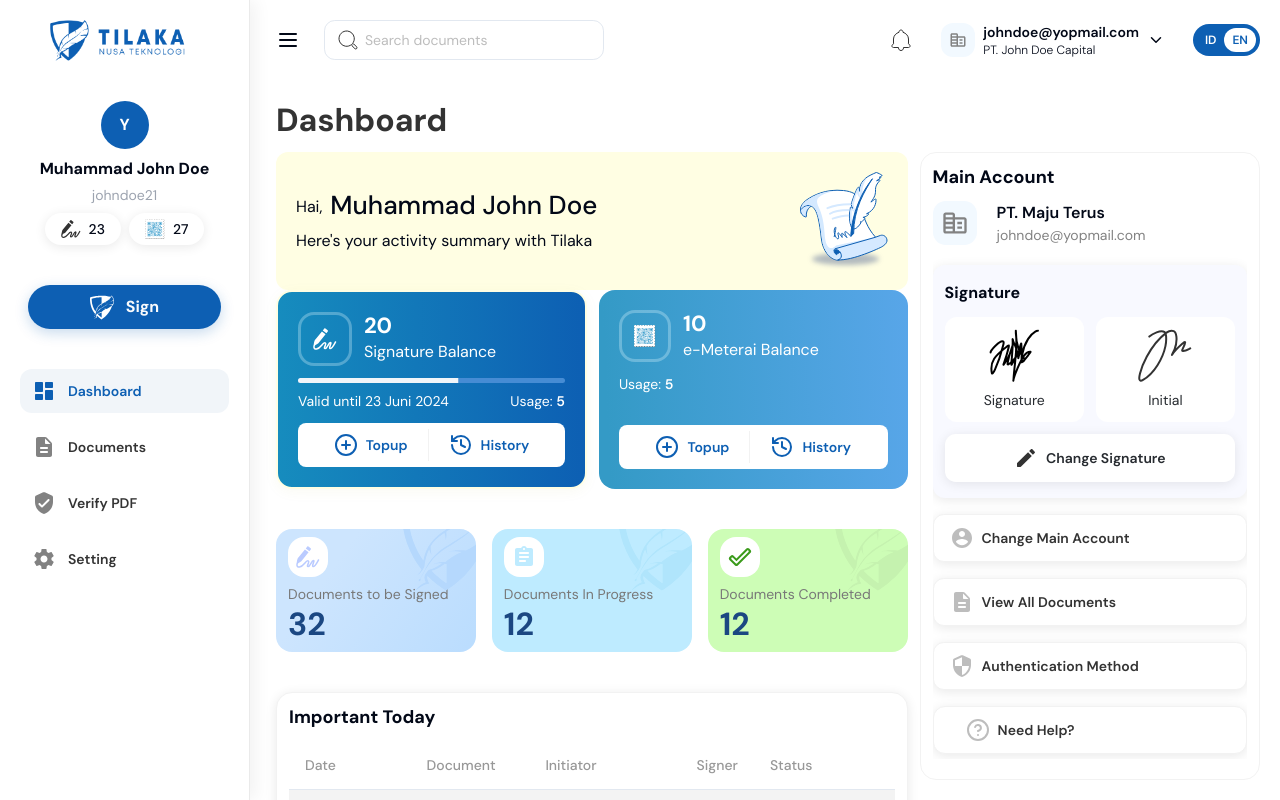
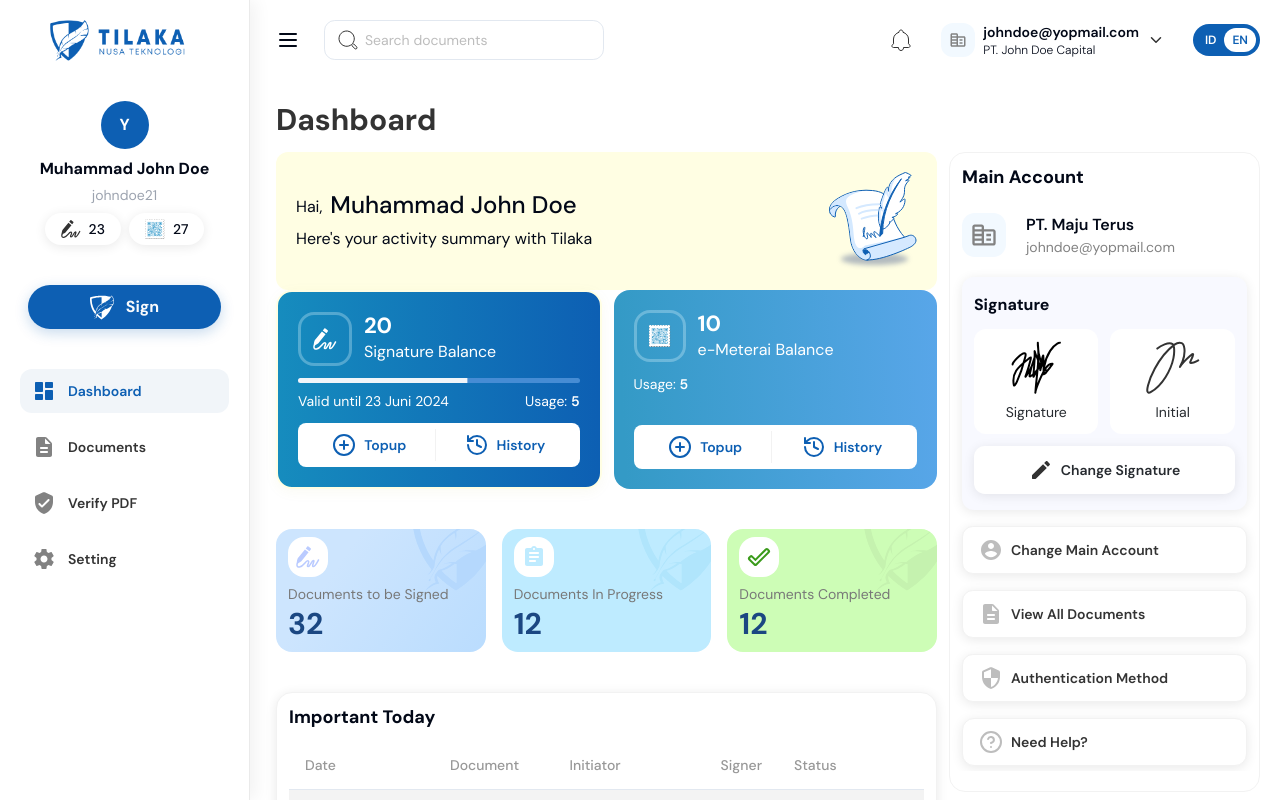
Before and after one commit to Zaldee69/tilaka-portal-2, a Next.js app: page /en/dashboard in a window 1280 px wide. Shown: the top 800 px of the page. Built offline with nearby package versions, Linux system fonts and the light colour scheme.

Commit message:
[TDP-4903] - Resolve some issues

```diff
--- a/public/locales/id/default.json
+++ b/public/locales/id/default.json
@@ -31,7 +31,7 @@
   "Dashboard": {
     "sidebar": {
       "signPdfButton": "Tandatangan",
-      "dashboard": "Dashboard",
+      "dashboard": "Beranda",
       "document": "Dokumen",
       "verifyPdf": "Verifikasi PDF",
       "settings": "Pengaturan"
@@ -40,7 +40,7 @@
       "date": "Tanggal",
       "document": "Dokumen",
       "initiator": "Pembuat",
-      "signer": "Penandat...",
+      "signer": "Penandatangan",
       "status": "Status",
       "importantToday": "Penting Hari ini"
     },
--- a/src/app/[locale]/dashboard/page.tsx
+++ b/src/app/[locale]/dashboard/page.tsx
@@ -37,14 +37,16 @@
 
   return (
     <div className="p-5 pb-10 relative flex flex-col xl:flex-row gap-3 w-full">
-      <div className="xl:w-[65%]">
-        <h1 className="text-gray-1 text">Dashboard</h1>
+      <div className="xl:w-[68%]">
+        <h1 className="text-gray-1 text">{t('sidebar.dashboard')}</h1>
         <div className="bg-[#FFFEE3] rounded-xl flex p-5 mt-5 md:mt-3 justify-between items-center">
           <div>
             <span className="flex items-center gap-2 ">
               <p className="text-sm md:text-base mt-1">Hai,</p>
-              <h3 className="font-medium md:hidden">Muhammad</h3>
-              <h2 className="font-medium hidden md:block">Muhammad John Doe</h2>
+              <h4 className="font-medium md:hidden text-[22px]">Muhammad</h4>
+              <h3 className="font-medium hidden md:block text-[24px]">
+                Muhammad John Doe
+              </h3>
             </span>
             <p className="text-sm md:text-base mt-2">{t('activity')}</p>
           </div>
@@ -146,7 +148,9 @@
                   <TableCell>
                     {' '}
                     <div className="flex items-center justify-between">
-                      <Badge className="w-fit bg-[#FFB951]">On Progress</Badge>
+                      <Badge className="w-fit flex-none bg-[#FFB951]">
+                        On Progress
+                      </Badge>
                       <Button variant="ghost" className="p-0 h-fit">
                         <MoreHorizontal />
                       </Button>
@@ -179,9 +183,9 @@
           </div>
         </div>
       </div>
-      <div className="bg-white custom-shadow md:shadow-none md:sticky top-20 rounded-2xl mt-5 md:mt-[52px] p-3 border border-gray-6 mb-10 xl:w-[35%] h-fit md:pb-5">
+      <div className="bg-white custom-shadow md:shadow-none md:sticky top-20 rounded-2xl mt-5 md:mt-[52px] border border-gray-6 mb-10 xl:w-[32%] h-fit md:pb-5">
         <Collapsible autoOpen title={t('mainAccount')}>
-          <div className="flex items-center gap-5 cursor-pointer my-3">
+          <div className="flex items-center gap-5 cursor-pointer px-3 my-3">
             <div className="p-2 bg-[#F2F9FF] rounded-lg">
               <CorporateIconBig />
             </div>
@@ -190,7 +194,7 @@
               <p className="text-sm text-gray-3">johndoe@yopmail.com</p>
             </div>
           </div>
-          <div className="bg-[#F8F9FF] custom-shadow rounded-xl mt-5 px-3 py-4">
+          <div className="bg-[#F8F9FF] custom-shadow rounded-xl mt-5 mx-3 px-3 py-4">
             <h5>{t('signing')}</h5>
             <div className="grid grid-cols-2 gap-3 mt-3">
               <div className="bg-white rounded-xl p-3">
@@ -236,16 +240,17 @@
             </div>
             <Button
               size="lg"
-              className="mt-3 w-full custom-shadow text-[#272B30] hover:text-[#272B30] bg-white font-semibold gap-2 py-5"
+              className="mt-3 w-full custom-shadow text-[#272B30] hover:text-[#272B30] bg-white font-semibold gap-2 py-5 hover:scale-105 transition-transform"
               variant="ghost"
             >
               <EditIcon />
               {t('changeSignature')}
             </Button>
           </div>
+          <div className="px-3">
             <Button
               size="lg"
-            className="mt-4 w-full justify-start custom-shadow text-gray-1 hover:text-gray-1 bg-white font-semibold gap-2 border border-gray-6 px-4"
+              className="mt-4 w-full justify-start custom-shadow text-gray-1 hover:text-gray-1 bg-white font-semibold gap-2 border border-gray-6 px-4 hover:scale-105 transition-transform"
               variant="ghost"
             >
               <AccountCircleIcon fill="#BDBDBD" />
@@ -253,7 +258,7 @@
             </Button>
             <Button
               size="lg"
-            className="mt-4 w-full justify-start custom-shadow text-gray-1 hover:text-gray-1 bg-white font-semibold gap-2 border border-gray-6 px-4"
+              className="mt-4 w-full justify-start custom-shadow text-gray-1 hover:text-gray-1 bg-white font-semibold gap-2 border border-gray-6 px-4 hover:scale-105 transition-transform"
               variant="ghost"
             >
               <DocumentIcon fill="#BDBDBD" />
@@ -261,7 +266,7 @@
             </Button>
             <Button
               size="lg"
-            className="mt-4 w-full justify-start custom-shadow text-gray-1 hover:text-gray-1 bg-white font-semibold gap-2 border border-gray-6 px-4"
+              className="mt-4 w-full justify-start custom-shadow text-gray-1 hover:text-gray-1 bg-white font-semibold gap-2 border border-gray-6 px-4 hover:scale-105 transition-transform"
               variant="ghost"
             >
               <SecurityIcon fill="#BDBDBD" />
@@ -272,7 +277,7 @@
               target="_blank"
               className={buttonVariants({
                 className:
-                'mt-4 w-full !justify-start custom-shadow text-gray-1 hover:!text-gray-1 bg-white font-semibold gap-2 border border-gray-6 px-4',
+                  'mt-4 w-full !justify-start custom-shadow text-gray-1 hover:!text-gray-1 bg-white font-semibold gap-2 border border-gray-6 !px-4 hover:scale-105 transition-transform z-10',
                 size: 'lg',
                 variant: 'ghost'
               })}
@@ -280,6 +285,7 @@
               <CircleHelp fill="#BDBDBD" />
               {t('help')}
             </Link>
+          </div>
         </Collapsible>
       </div>
       <div className="sticky bottom-5 flex justify-center md:hidden">
--- a/src/app/globals.css
+++ b/src/app/globals.css
@@ -75,7 +75,7 @@
   }
 
   h1 {
-    @apply text-[1.375rem] md:text-[2rem] leading-10 font-bold;
+    @apply text-[1.375rem] md:text-[30px] leading-10 font-bold;
   }
 
   h2 {
--- a/src/components/Collapsible.tsx
+++ b/src/components/Collapsible.tsx
@@ -23,7 +23,7 @@
 
   return (
     <div>
-      <div className="flex justify-between">
+      <div className="flex justify-between p-3">
         <h4>{title}</h4>
         <Button
           onClick={() => setIsExpand(!isExpand)}
--- a/src/components/card/QuotaCard.tsx
+++ b/src/components/card/QuotaCard.tsx
@@ -46,7 +46,7 @@
           </div>
         </div>
       </div>
-      <div className="bg-white rounded-[8px] flex justify-center items-center gap-5 mt-3">
+      <div className="bg-white rounded-[8px] flex justify-around items-center mt-3 px-5">
         <Button variant="ghost" className="font-semibold text-primary px-0">
           <PlusCircle className="mr-2" />
           {props.plusbuttontitle}
--- a/src/components/navbar/Navbar.tsx
+++ b/src/components/navbar/Navbar.tsx
@@ -12,7 +12,7 @@
   return (
     <nav className="p-5 bg-white shadow-sm md:shadow-none sticky top-0 z-10">
       <div className="flex items-center justify-between">
-        <div className=" items-center gap-6 w-4/12 hidden md:flex">
+        <div className=" items-center gap-6 w-4/12 hidden lg:flex">
           <SidebarCollpaseTrigger />
           <Input
             placeholder={t('searchDoc')}
@@ -28,7 +28,7 @@
             height={30}
             width={118}
             alt="Tilaka Logo"
-            className="md:hidden"
+            className="lg:hidden"
             quality={100}
             priority
           />
--- a/src/components/navbar/NavbarMenu.tsx
+++ b/src/components/navbar/NavbarMenu.tsx
@@ -40,11 +40,10 @@
 
   useOnClickOutside(ref, handleClickOutside);
 
-  const { top } = useSpring({
-    from: { top: -200 },
-    to: {
-      top: showMenu !== null ? 64 : -200
-    },
+  const menuProps = useSpring({
+    height: showMenu === null ? 0 : showMenu === 'search' ? 80 : 270,
+    paddingTop: showMenu !== null ? 12 : 0,
+    paddingBottom: showMenu !== null ? 8 : 0,
     config: {
       duration: 250
     }
@@ -52,9 +51,8 @@
 
   const menuPopUpWrapper = () => (
     <animated.div
-      style={{ top: top }}
-      ref={ref}
-      className="absolute right-0 md:right-5 top-10 !bg-white shadow-md pb-2 pt-3 rounded-b-xl w-full md:w-96"
+      style={menuProps}
+      className="absolute right-0 md:right-5 top-16 !bg-white shadow-md rounded-b-xl w-full md:w-96 overflow-hidden"
     >
       {showMenu === 'account-list' ? (
         <AccountListSelect logoutTitle={t('logout')} />
@@ -69,27 +67,41 @@
     </animated.div>
   );
 
+  const openMenuHandler = (
+    menu: 'account-list' | 'notification' | 'search' | null
+  ) => {
+    if (menu === showMenu) {
+      setShowMenu(null);
+    } else {
+      setShowMenu(menu);
+    }
+  };
+
+  const iconFill = (menu: string | null) => {
+    return showMenu === menu ? '#0D5FB3' : '#323232';
+  };
+
   return (
-    <div>
+    <div ref={ref}>
       <div className="flex items-center gap-x-7">
         <Button
-          onClick={() => setShowMenu('search')}
+          onClick={() => openMenuHandler('search')}
           variant="ghost"
           className="h-fit w-fit p-0 md:hidden"
         >
-          <SearchIcon />
+          <SearchIcon fill={iconFill('search')} />
         </Button>
         <Button
-          onClick={() => setShowMenu('notification')}
+          onClick={() => openMenuHandler('notification')}
           variant="ghost"
           className="h-fit w-fit p-0"
         >
-          <BellIcon />
+          <BellIcon fill={iconFill('notification')} />
         </Button>
         <Button
-          onClick={() => setShowMenu('account-list')}
+          onClick={() => openMenuHandler('account-list')}
           variant="ghost"
-          className="h-fit w-fit p-0 justify-start"
+          className="h-fit w-fit p-0 justify-start hover:text-black"
         >
           <div className="flex items-center gap-2">
             <span className="p-2 bg-[#F2F9FF] rounded-xl">
@@ -104,7 +116,13 @@
                 PT. John Doe Capital
               </p>
             </div>
-            <ChevronDown size={18} />
+            <ChevronDown
+              color={iconFill('account-list')}
+              className={cn('rotate-0 transition-transform duration-200', {
+                'rotate-180': showMenu === 'account-list'
+              })}
+              size={18}
+            />
           </div>
         </Button>
         <LanguageSwitcher
@@ -194,7 +212,7 @@
 };
 
 const NotificationList = ({ viewAllTitle }: { viewAllTitle: string }) => {
-  const iconClassname = 'mt-1 text-gray-400';
+  const iconClassname = 'mt-[3px] text-gray-400';
 
   const getIcon = (type: string) => {
     switch (type) {
--- a/src/components/sidebar/MobileSidebar.tsx
+++ b/src/components/sidebar/MobileSidebar.tsx
@@ -3,6 +3,7 @@
 import { Button } from '@/components/ui/button';
 import {
   Sheet,
+  SheetClose,
   SheetContent,
   SheetHeader,
   SheetTrigger
@@ -19,11 +20,14 @@
 
   return (
     <Sheet open={open} onOpenChange={setOpen}>
-      <SheetTrigger className="md:hidden" asChild>
+      <SheetTrigger className="lg:hidden" asChild>
         <AlignJustify className="text-gray-3" />
       </SheetTrigger>
       <SheetContent side="left">
         <SheetHeader>
+          <SheetClose asChild>
+            <AlignJustify className="text-gray-3" />
+          </SheetClose>
           <div className="bg-primary rounded-full flex items-center justify-center w-12 h-12 mx-auto">
             <p className="text-white font-bold ">Y</p>
           </div>
--- a/src/components/sidebar/index.tsx
+++ b/src/components/sidebar/index.tsx
@@ -32,12 +32,12 @@
   return (
     <animated.div
       style={sidebarProps}
-      className={cn('col-span-2 relative hidden md:block')}
+      className={cn('col-span-2 relative hidden lg:block')}
     >
       <animated.div
         style={sidebarContentProps}
         className={cn(
-          'sidebar fixed top-0 left-0 z-20 bottom-0 hidden md:block'
+          'sidebar fixed top-0 left-0 z-20 bottom-0 hidden lg:block'
         )}
       >
         <Image
--- a/src/components/ui/sheet.tsx
+++ b/src/components/ui/sheet.tsx
@@ -65,9 +65,10 @@
       {...props}
     >
       {children}
-      <SheetPrimitive.Close className="absolute right-4 top-4 rounded-sm opacity-70 ring-offset-background transition-opacity hover:opacity-100 focus:outline-none focus:ring-2 focus:ring-ring focus:ring-offset-2 disabled:pointer-events-none data-[state=open]:bg-secondary">
+      {/* <SheetPrimitive.Close className="absolute right-4 top-4  opacity-70  transition-opacity hover:opacity-100 disabled:pointer-events-none data-[state=open]:bg-secondary">
+        <X className="h-5 w-5" />
         <span className="sr-only">Close</span>
-      </SheetPrimitive.Close>
+      </SheetPrimitive.Close> */}
     </SheetPrimitive.Content>
   </SheetPortal>
 ));
--- a/src/components/ui/table.tsx
+++ b/src/components/ui/table.tsx
@@ -58,7 +58,7 @@
   <tr
     ref={ref}
     className={cn(
-      'border-b transition-colors hover:bg-[#F3F3F3] data-[state=selected]:bg-muted',
+      'border-b transition-colors data-[state=selected]:bg-muted',
       className
     )}
     {...props}
```
Lines whose indentation alone changed are shown as unchanged.
